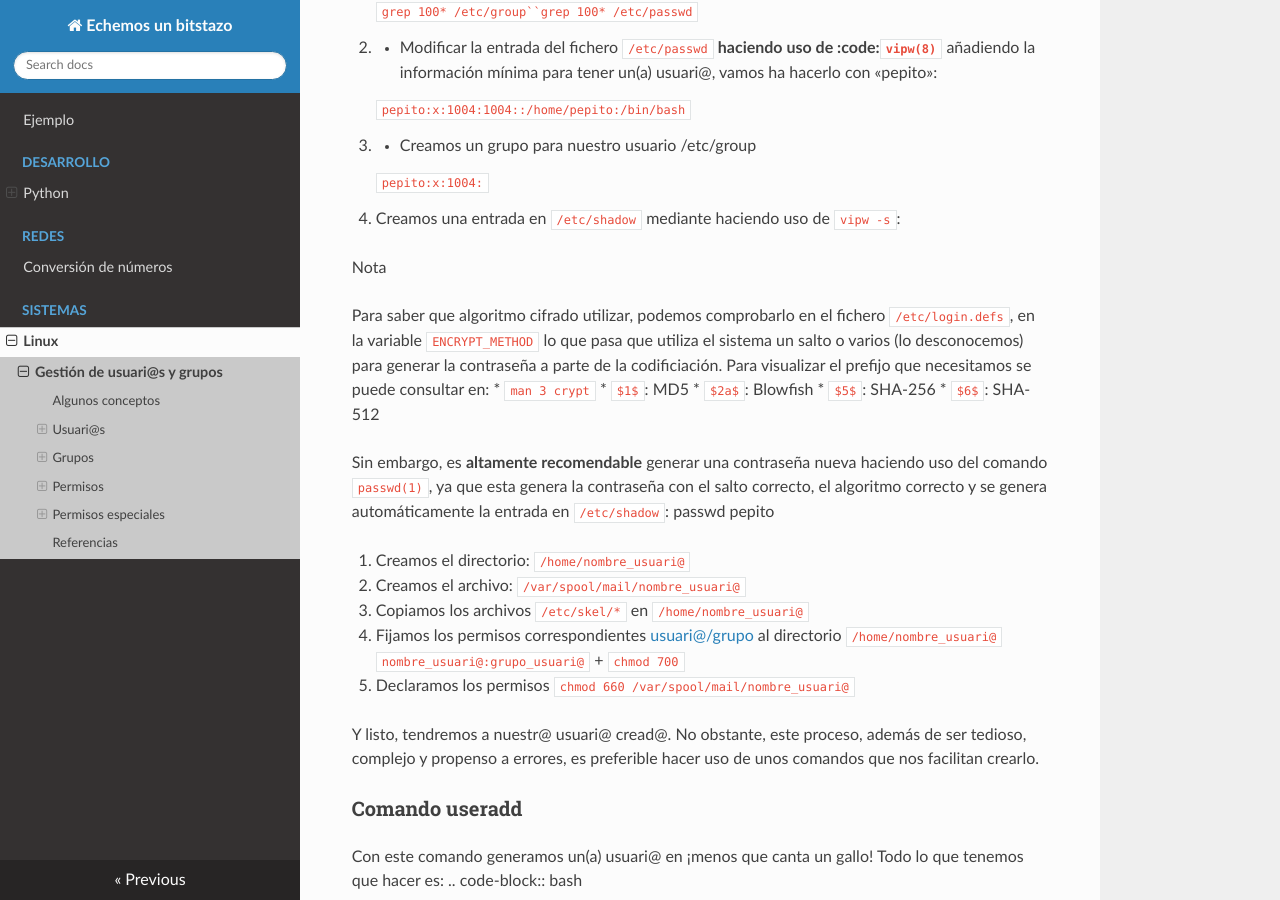
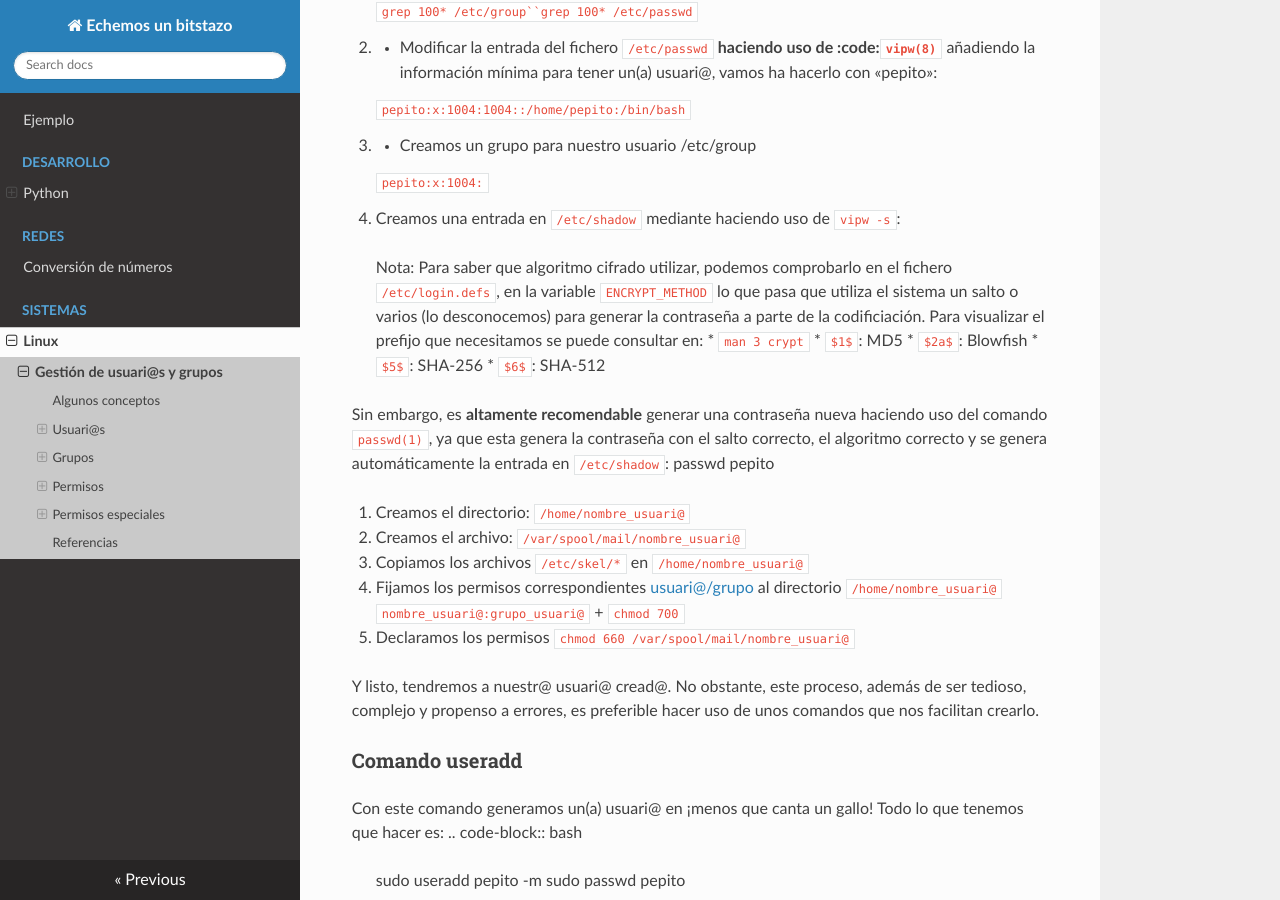
Before and after one commit to sincorchetes/echemosunbitstazo-docs, an MkDocs documentation site: the page built from docs/sistemas/linux/gestion-de-usuarios-y-grupos.md, in a window 1280 px wide and 900 px high, scrolled down 986 px. Built offline with MkDocs 1.6.1, drawn with Linux system fonts in a browser that asks for light colours; nearby versions of some CDN libraries.

Commit message:
Actualizando

```diff
--- a/docs/sistemas/linux/gestion-de-usuarios-y-grupos.md
+++ b/docs/sistemas/linux/gestion-de-usuarios-y-grupos.md
@@ -28,9 +28,7 @@ Como norma general y es altamente recomendado hacer uso de los comandos `useradd
 
 4. Creamos una entrada en `/etc/shadow` mediante haciendo uso de `vipw -s`:
 
-Nota
-
-Para saber que algoritmo cifrado utilizar, podemos comprobarlo en el fichero `/etc/login.defs`, en la variable `ENCRYPT_METHOD` lo que pasa que utiliza el sistema un salto o varios (lo desconocemos) para generar la contraseña a parte de la codificiación. Para visualizar el prefijo que necesitamos se puede consultar en: * `man 3 crypt` * `$1$`: MD5 * `$2a$`: Blowfish * `$5$`: SHA-256 * `$6$`: SHA-512
+> Nota: Para saber que algoritmo cifrado utilizar, podemos comprobarlo en el fichero `/etc/login.defs`, en la variable `ENCRYPT_METHOD` lo que pasa que utiliza el sistema un salto o varios (lo desconocemos) para generar la contraseña a parte de la codificiación. Para visualizar el prefijo que necesitamos se puede consultar en: * `man 3 crypt` * `$1$`: MD5 * `$2a$`: Blowfish * `$5$`: SHA-256 * `$6$`: SHA-512
 
 Sin embargo, es **altamente recomendable** generar una contraseña nueva haciendo uso del comando `passwd(1)`, ya que esta genera la contraseña con el salto correcto, el algoritmo correcto y se genera automáticamente la entrada en `/etc/shadow`: passwd pepito
 
```
